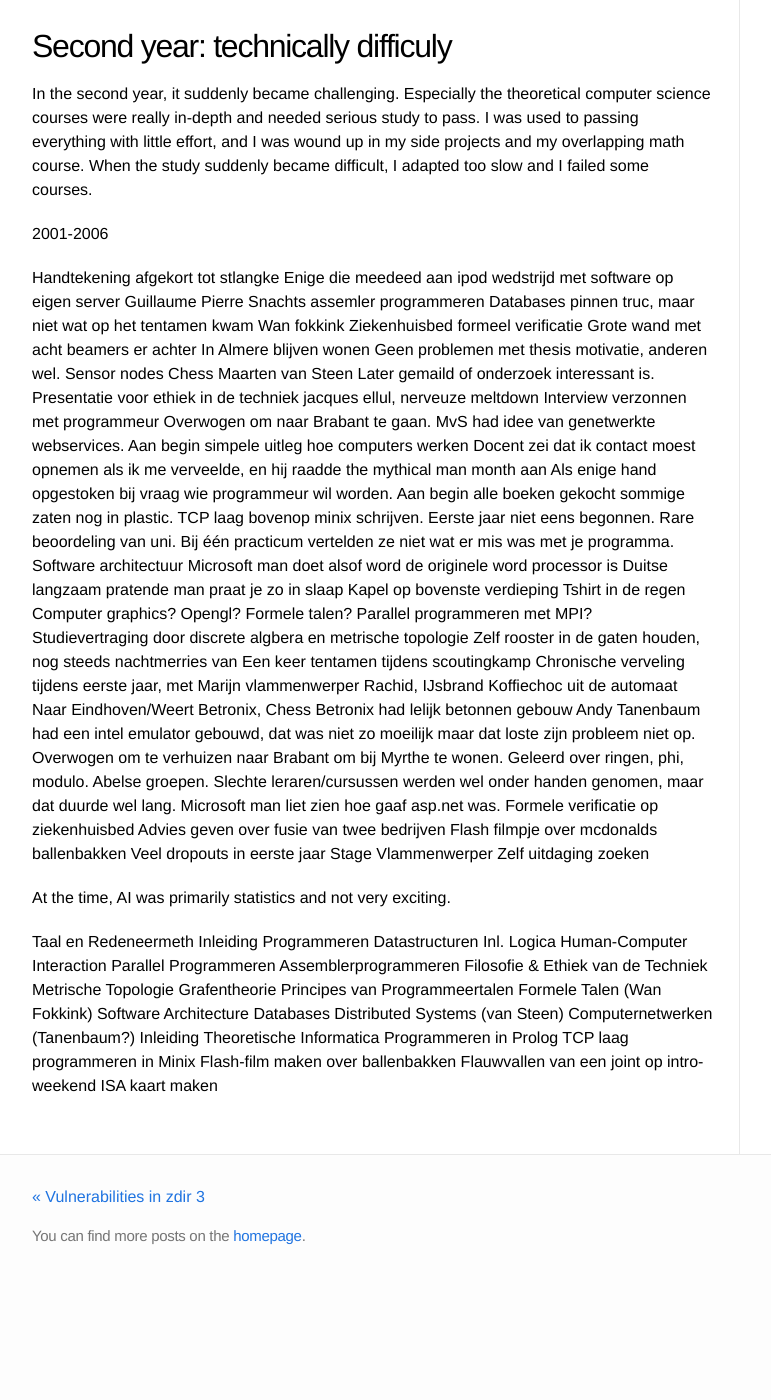
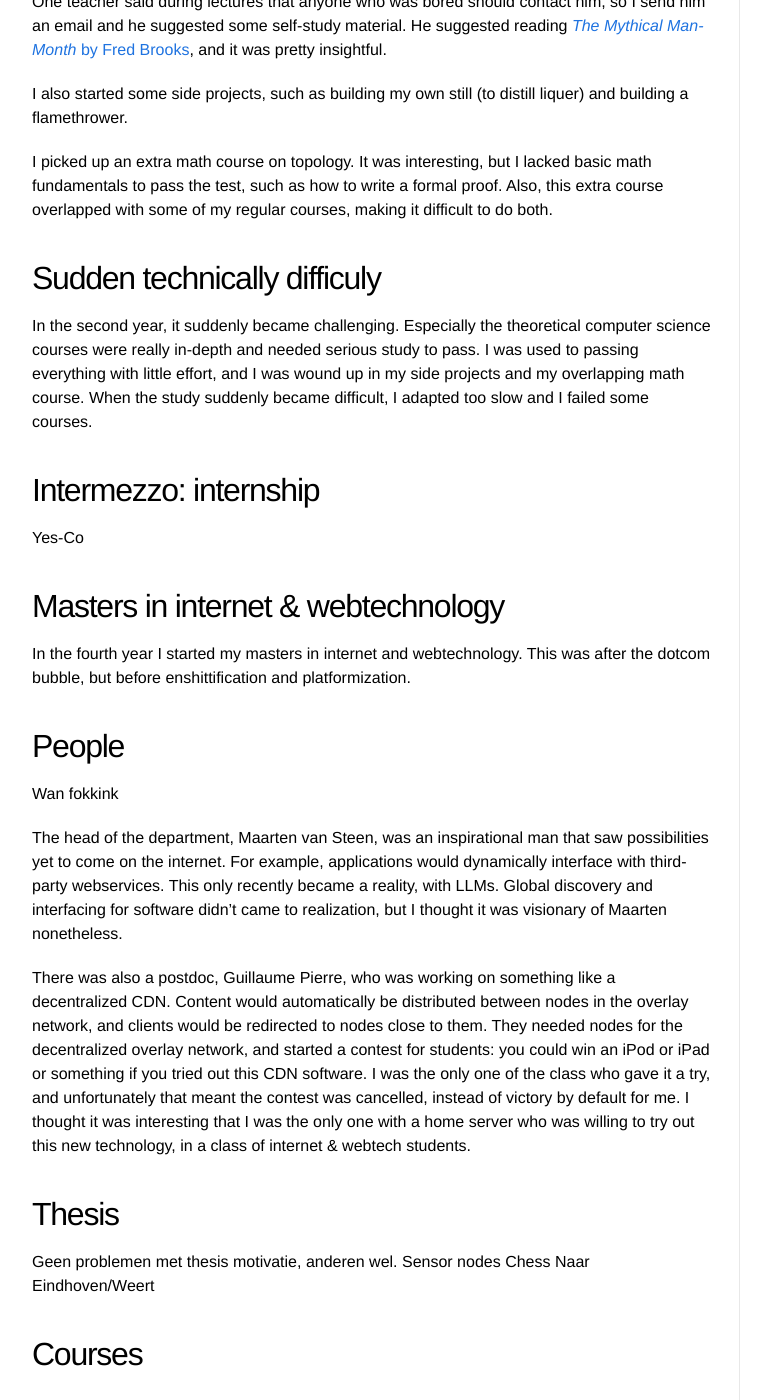
Before and after one commit to Sjord/Sjord.github.io, a Jekyll site: the page built from _posts/2026-02-13-university.md, in a window 1280 px wide and 1400 px high, scrolled down 964 px. Shown: the whole window, without its empty margins (108-879 px from the left). Built offline with Jekyll 4.4.1, drawn with Linux system fonts in a browser that asks for light colours; before the commit the page ends 2241 px from its top, so only the background shows below that; some of the changed text lies outside the part shown.

Commit message:
Write some more about university

```diff
--- a/_posts/2026-02-13-university.md
+++ b/_posts/2026-02-13-university.md
@@ -11,9 +11,19 @@
 
 I was fond of computers and what you could to with them from a young age, so computer science seemed the logical choice. I considered some related fields, such as business informatics and artificial intelligence, but these did not seem like a right fit. At the time, artificial intelligence was mostly statistics and not the exciting field it is today. I bought a textbook on artificial intelligence, and I was severely underwhelmed by its contents. Instead of making computers think for themselves, it was mostly graphs with red and blue dots and methods to separate the two groups using statistics. So I started computer science.
 
-## First year: boring
+## Starting computer science
+
+Flauwvallen van een joint op intro-weekend
+In Almere blijven wonen
+Overwogen om naar Brabant te gaan.
+Overwogen om te verhuizen naar Brabant om bij Myrthe te wonen.
+Aan begin alle boeken gekocht sommige zaten nog in plastic.
+Zelf rooster in de gaten houden, nog steeds nachtmerries van
+Veel dropouts in eerste jaar
 
 The first year they explained what a computer was and how it worked. It was all very basic and slow, and I became bored.
+
+After handing in exams, you would have to fill out your personal details on a form, such as your student number and name, and sign it. The boxes on the form were very small, and I have a long name. I used to sign "STLangkemper", but because that did not fit in the boxes I would sign "STLangke". That is still my signature to this day.
 
 One teacher said during lectures that anyone who was bored should contact him, so I send him an email and he suggested some self-study material. He suggested reading [*The Mythical Man-Month* by Fred Brooks](https://en.wikipedia.org/wiki/The_Mythical_Man-Month), and it was pretty insightful.
 
@@ -21,64 +31,96 @@
 
 I picked up an extra math course on topology. It was interesting, but I lacked basic math fundamentals to pass the test, such as how to write a formal proof. Also, this extra course overlapped with some of my regular courses, making it difficult to do both.
 
-## Second year: technically difficuly
+## Sudden technically difficuly
 
 In the second year, it suddenly became challenging. Especially the theoretical computer science courses were really in-depth and needed serious study to pass. I was used to passing everything with little effort, and I was wound up in my side projects and my overlapping math course. When the study suddenly became difficult, I adapted too slow and I failed some courses.
 
+## Intermezzo: internship
+
+Yes-Co
+
+## Masters in internet & webtechnology
+
+In the fourth year I started my masters in internet and webtechnology. This was after the dotcom bubble, but before enshittification and platformization.
+
+## People
+
+Wan fokkink
+
+The head of the department, Maarten van Steen, was an inspirational man that saw possibilities yet to come on the internet. For example, applications would dynamically interface with third-party webservices. This only recently became a reality, with LLMs. Global discovery and interfacing for software didn't came to realization, but I thought it was visionary of Maarten nonetheless.
+
+There was also a postdoc, Guillaume Pierre, who was working on something like a decentralized CDN. Content would automatically be distributed between nodes in the overlay network, and clients would be redirected to nodes close to them. They needed nodes for the decentralized overlay network, and started a contest for students: you could win an iPod or iPad or something if you tried out this CDN software. I was the only one of the class who gave it a try, and unfortunately that meant the contest was cancelled, instead of victory by default for me. I thought it was interesting that I was the only one with a home server who was willing to try out this new technology, in a class of internet & webtech students.
+
+## Thesis
+
+Geen problemen met thesis motivatie, anderen wel.
+Sensor nodes
+Chess
+Naar Eindhoven/Weert
+
+
+## Courses
+
+### Assembler programming
+
+Snachts assemler programmeren
+
+### Databases
+
+Databases pinnen truc, maar niet wat op het tentamen kwam
+
+Ziekenhuisbed formeel verificatie (pv = protocol validation)
+Formele verificatie op ziekenhuisbed
+
+Grote wand met acht beamers er achter
+Computer graphics? Opengl?
+
+TCP laag bovenop minix schrijven. Eerste jaar niet eens begonnen. Rare beoordeling van uni.
+
+Bij één practicum vertelden ze niet wat er mis was met je programma.
+
+Microsoft man doet alsof word de originele word processor is
+Microsoft man liet zien hoe gaaf asp.net was.
+
+Andy Tanenbaum had een intel emulator gebouwd, dat was niet zo moeilijk maar dat loste zijn probleem niet op.
+
+Presentatie voor ethiek in de techniek jacques ellul, nerveuze meltdown
+
+Duitse langzaam pratende man praat je zo in slaap
+
+Formele talen?
+
+Parallel programmeren met MPI?
+
+Geleerd over ringen, phi, modulo. Abelse groepen.
+
+Advies geven over fusie van twee bedrijven
+
+Flash filmpje over mcdonalds ballenbakken
+
+## Conclusion
+
+Later gemaild of onderzoek interessant is.
+Slechte leraren/cursussen werden wel onder handen genomen, maar dat duurde wel lang.
 
 
 2001-2006
 
-Handtekening afgekort tot stlangke
-Enige die meedeed aan ipod wedstrijd met software op eigen server
-Guillaume Pierre
-Snachts assemler programmeren
-Databases pinnen truc, maar niet wat op het tentamen kwam
-Wan fokkink
-Ziekenhuisbed formeel verificatie
-Grote wand met acht beamers er achter
-In Almere blijven wonen
-Geen problemen met thesis motivatie, anderen wel.
-Sensor nodes
-Chess
-Maarten van Steen
-Later gemaild of onderzoek interessant is.
-Presentatie voor ethiek in de techniek jacques ellul, nerveuze meltdown
-Interview verzonnen met programmeur
-Overwogen om naar Brabant te gaan.
-MvS had idee van genetwerkte webservices.
-Aan begin simpele uitleg hoe computers werken
-Docent zei dat ik contact moest opnemen als ik me verveelde, en hij raadde the mythical man month aan
- Als enige hand opgestoken bij vraag wie programmeur wil worden.
-Aan begin alle boeken gekocht sommige zaten nog in plastic.
-TCP laag bovenop minix schrijven. Eerste jaar niet eens begonnen. Rare beoordeling van uni.
-Bij één practicum vertelden ze niet wat er mis was met je programma.
+
+
+
+Als enige hand opgestoken bij vraag wie programmeur wil worden.
 Software architectuur
-Microsoft man doet alsof word de originele word processor is
-Duitse langzaam pratende man praat je zo in slaap
 Kapel op bovenste verdieping
 Tshirt in de regen
-Computer graphics? Opengl?
-Formele talen?
-Parallel programmeren met MPI?
+
 Studievertraging door discrete algbera en metrische topologie
-Zelf rooster in de gaten houden, nog steeds nachtmerries van
 Een keer tentamen tijdens scoutingkamp
 Chronische verveling tijdens eerste jaar, met Marijn vlammenwerper
 Rachid, IJsbrand
 Koffiechoc uit de automaat
-Naar Eindhoven/Weert
 Betronix, Chess
 Betronix had lelijk betonnen gebouw
-Andy Tanenbaum had een intel emulator gebouwd, dat was niet zo moeilijk maar dat loste zijn probleem niet op.
-Overwogen om te verhuizen naar Brabant om bij Myrthe te wonen.
-Geleerd over ringen, phi, modulo. Abelse groepen.
-Slechte leraren/cursussen werden wel onder handen genomen, maar dat duurde wel lang.
-Microsoft man liet zien hoe gaaf asp.net was.
-Formele verificatie op ziekenhuisbed
-Advies geven over fusie van twee bedrijven
-Flash filmpje over mcdonalds ballenbakken
-Veel dropouts in eerste jaar
 Stage
 Vlammenwerper
 Zelf uitdaging zoeken
@@ -107,5 +149,4 @@
 Programmeren in Prolog
 TCP laag programmeren in Minix
 Flash-film maken over ballenbakken
-Flauwvallen van een joint op intro-weekend
 ISA kaart maken
```
